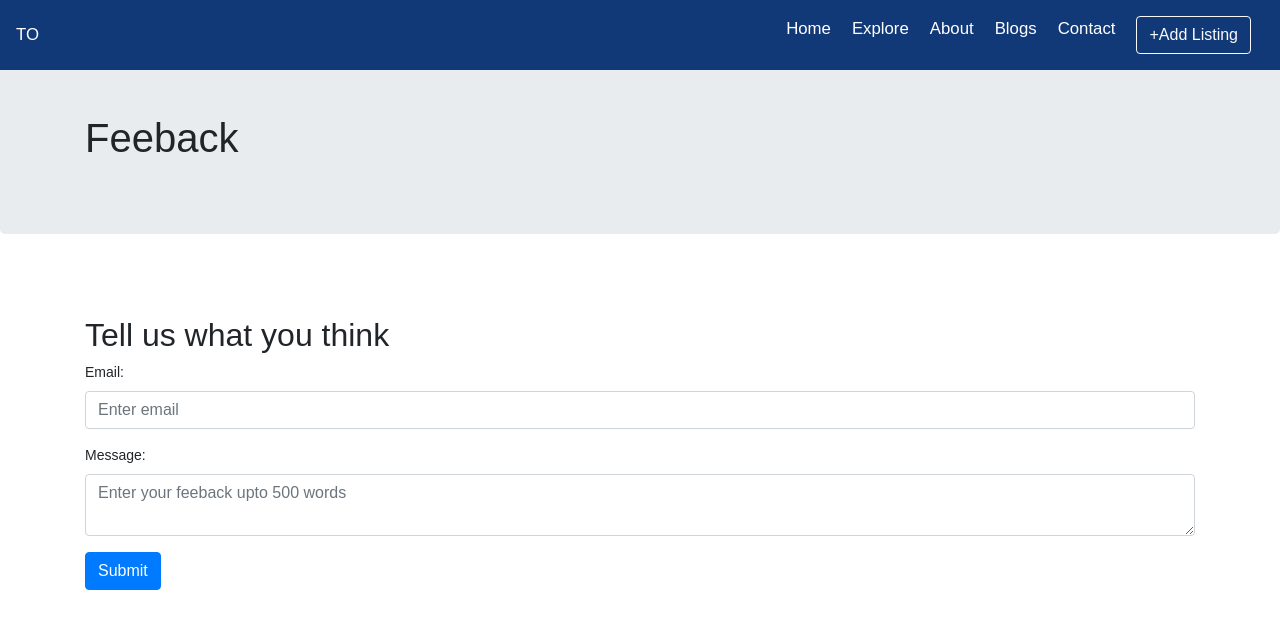
After one commit to divinshah/PHPRestaurantListing, a PHP site: page /feedbackform.html in a window 1280 px wide. The commit adds this page. Shown: the top 629 px of the page. Run offline with PHP 8.4, Linux system fonts and the light colour scheme.

Commit message:
feedback feature

```diff
--- /dev/null
+++ b/listing-divya/feedbackform.html
@@ -0,0 +1,95 @@
+<!DOCTYPE html>
+<html lang="en">
+<head>
+  <title>Bootstrap Example</title>
+  <meta charset="utf-8">
+  <meta name="viewport" content="width=device-width, initial-scale=1">
+  <link rel="stylesheet" href="https://maxcdn.bootstrapcdn.com/bootstrap/4.3.1/css/bootstrap.min.css">
+  <script src="https://ajax.googleapis.com/ajax/libs/jquery/3.3.1/jquery.min.js"></script>
+  <script src="https://cdnjs.cloudflare.com/ajax/libs/popper.js/1.14.7/umd/popper.min.js"></script>
+  <script src="https://maxcdn.bootstrapcdn.com/bootstrap/4.3.1/js/bootstrap.min.js"></script>
+  <style type = "text/css">
+    body {
+        font-family:Arial, Helvetica, sans-serif;
+        font-size:14px;
+    }
+    .navbar-custom{
+    background-color: #123977;
+    }
+    .navbar a{
+    color: white !important;
+    font-size: 1.2em !important;
+    }
+    .navbar li{
+    padding-right: 5px;
+    }
+
+    .box {
+    border:#ffffff solid 1px;
+    }
+    .container{
+        padding-top: 50px;
+    }
+    .footer{
+    background-image: url("images/footer1.jpg");
+    padding: 30px 0px 30px 0px;
+    margin-top: 40px;
+    }
+
+    </style>
+</head>
+<body>
+    <!-- Header Nav-->
+        <nav class="navbar navbar-expand-sm navbar-dark fixed-top navbar-custom">
+                <a class="navbar-brand" href="#">TO</a>
+                <button class="navbar-toggler" type="button" data-toggle="collapse" data-target="#collapsibleNavbar">
+                  <span class="navbar-toggler-icon"></span>
+                </button>
+                <div class="collapse navbar-collapse" id="collapsibleNavbar">
+                  <ul class="navbar-nav ml-auto">
+                    <li class="nav-item">
+                      <a class="nav-link" href="#">Home</a>
+                    </li>
+                    <li class="nav-item">
+                      <a class="nav-link" href="#">Explore</a>
+                    </li>
+                    <li class="nav-item">
+                      <a class="nav-link" href="#">About</a>
+                    </li>
+                    <li class="nav-item">
+                      <a class="nav-link" href="#">Blogs</a>
+                    </li>
+                    <li class="nav-item">
+                      <a class="nav-link" href="#">Contact</a>
+                    </li>
+                    <li class="nav-item">
+                      <a class="nav-link" href="listingform.html"><button type="button" class="btn btn-outline-light">+Add Listing</button></a>
+                    </li>
+                  </ul>
+                </div>
+        </nav>
+
+        <div class="jumbotron">
+            <div class="container">
+                <h1>Feeback</h1>
+            </div>
+        </div>
+
+
+<div class="container">
+  <h2>Tell us what you think</h2>
+  <form action="insertfeedback.php" method="POST" class="needs-validation" novalidate>
+    <div class="form-group">
+      <label>Email:</label>
+      <input type="email" class="form-control" placeholder="Enter email" name="email_feedback">
+    </div>
+    <div class="form-group">
+      <label>Message:</label>
+      <textarea type="text" class="form-control" placeholder="Enter your feeback upto 500 words" name="message"></textarea>
+    </div>
+    <button type="submit" value="insert" class="btn btn-primary">Submit</button>
+  </form>
+  </div>
+
+</body>
+</html>
--- a/listing-divya/insertlisting.php
+++ b/listing-divya/insertlisting.php
@@ -20,7 +20,7 @@
     }
     else{
         echo "inserted";
-        header("Location: /listingdisplay.php");
+        header("Location: /listing/listingdisplay.php");
     }
 
 
```
Also changed, not shown: listing-divya/insert.php (added, +27 -0 lines), listing-divya/insertfeedback.php (added, +24 -0 lines), listing-divya/listingdisplay.php (+23 -7 lines), listing-divya/listingform.html (+19 -6 lines), listing-divya/login.php (+15 -0 lines), listing-divya/images/facebook-logo.png (added), listing-divya/images/instagram-logo.png (added).
